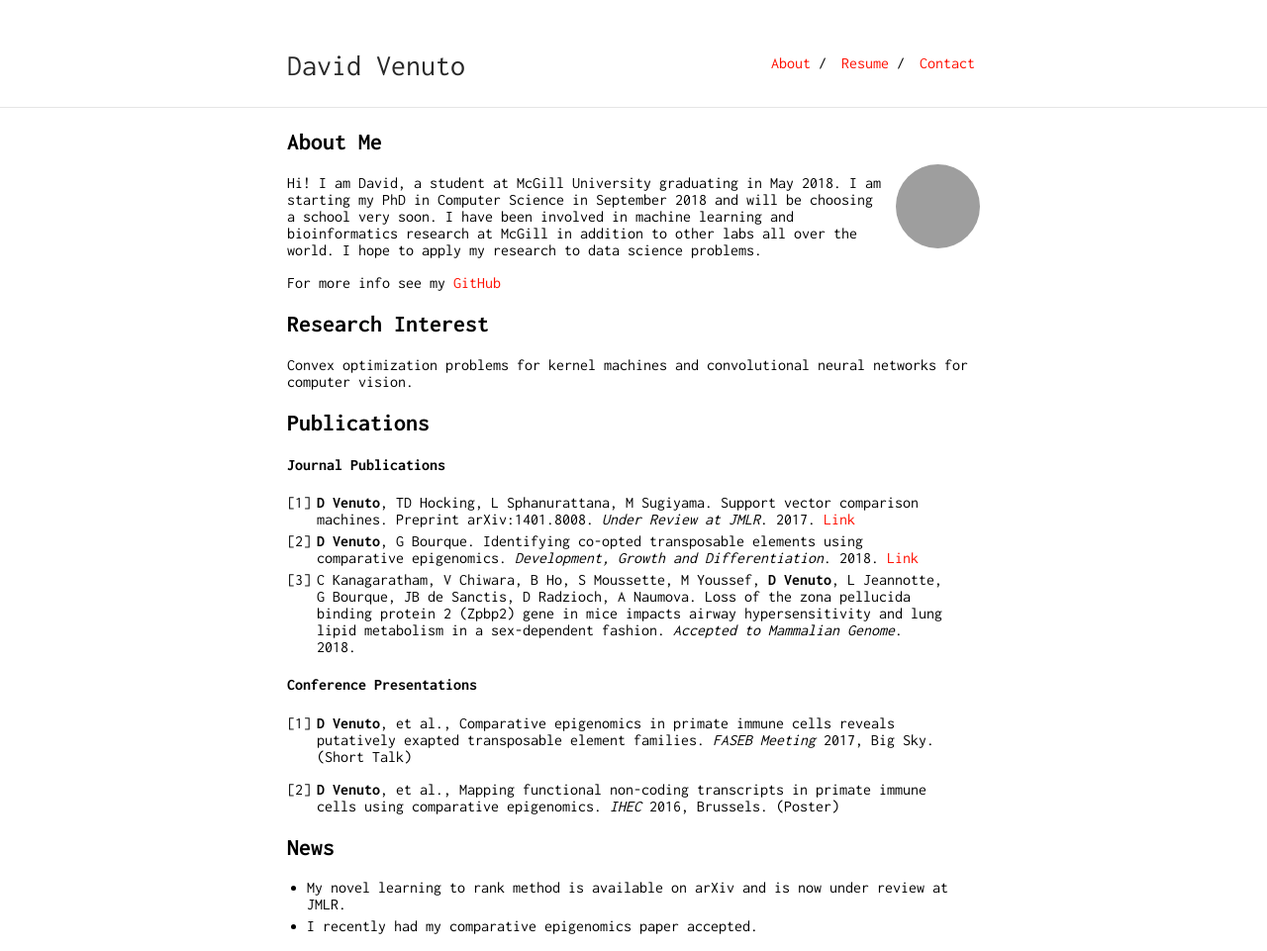
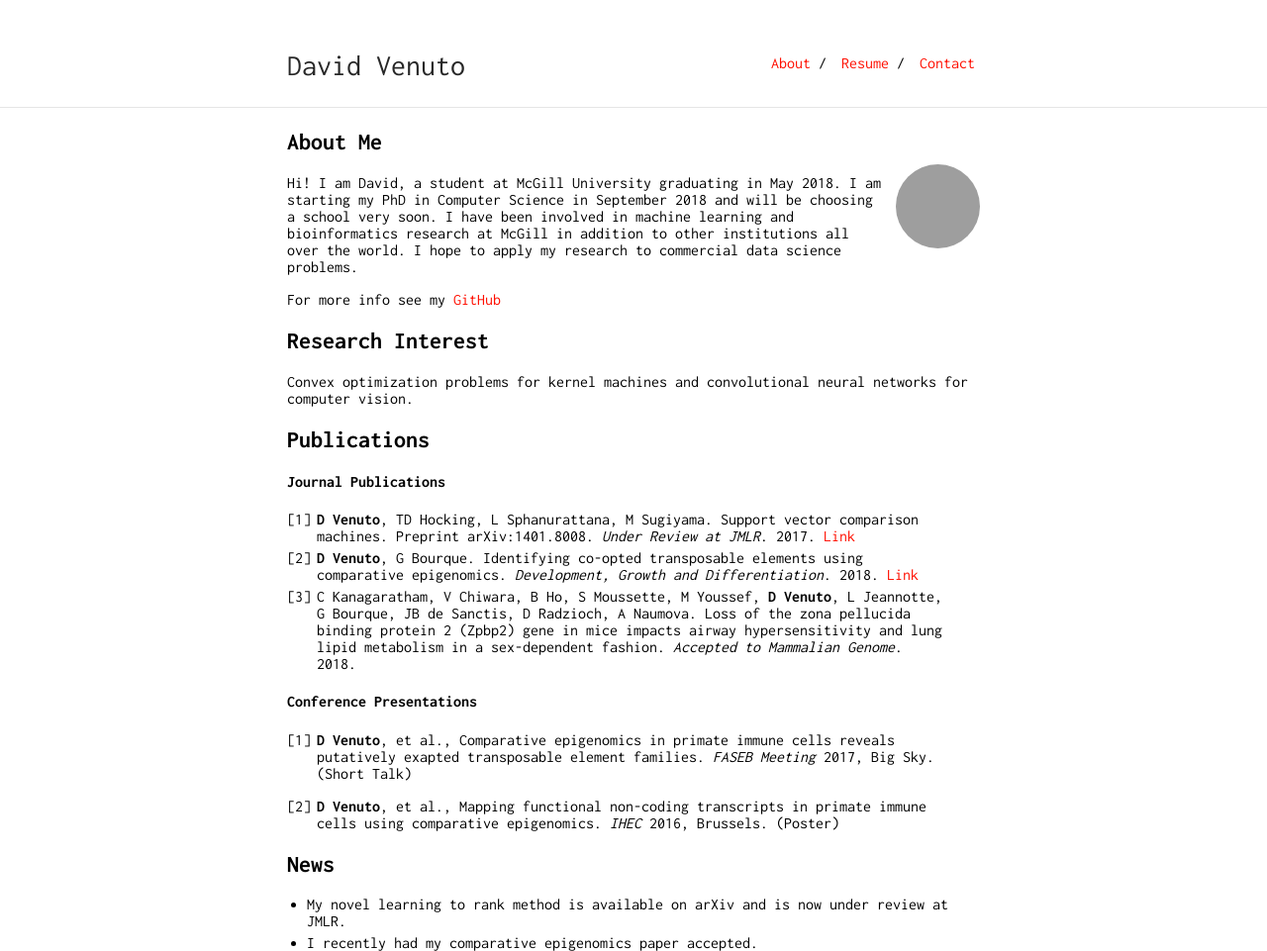
Before and after one commit to dvVenuto/dvvenuto.github.io, a Jekyll site: the page built from index.md, in a window 1280 px wide. Shown: the whole page at 99% size. Built offline with Jekyll 4.4.1, drawn with Linux system fonts in a browser that asks for light colours; our own code applies the rules of GitHub Pages for plain Markdown files; grey boxes are pictures that could not be loaded.

Commit message:
Update index.md

```diff
--- a/index.md
+++ b/index.md
@@ -6,7 +6,7 @@ layout: default
 
 <img class="profile-picture" src="pic.jpg">
 
-Hi! I am David, a student at McGill University graduating in May 2018.  I am starting my PhD in Computer Science in September 2018 and will be choosing a school very soon.  I have been involved in machine learning and bioinformatics research at McGill in addition to other labs all over the world.  I hope to apply my research to data science problems.
+Hi! I am David, a student at McGill University graduating in May 2018.  I am starting my PhD in Computer Science in September 2018 and will be choosing a school very soon.  I have been involved in machine learning and bioinformatics research at McGill in addition to other institutions all over the world.  I hope to apply my research to commercial data science problems.
 
 For more info see my [GitHub](https://github.com/dvVenuto)
 
```
